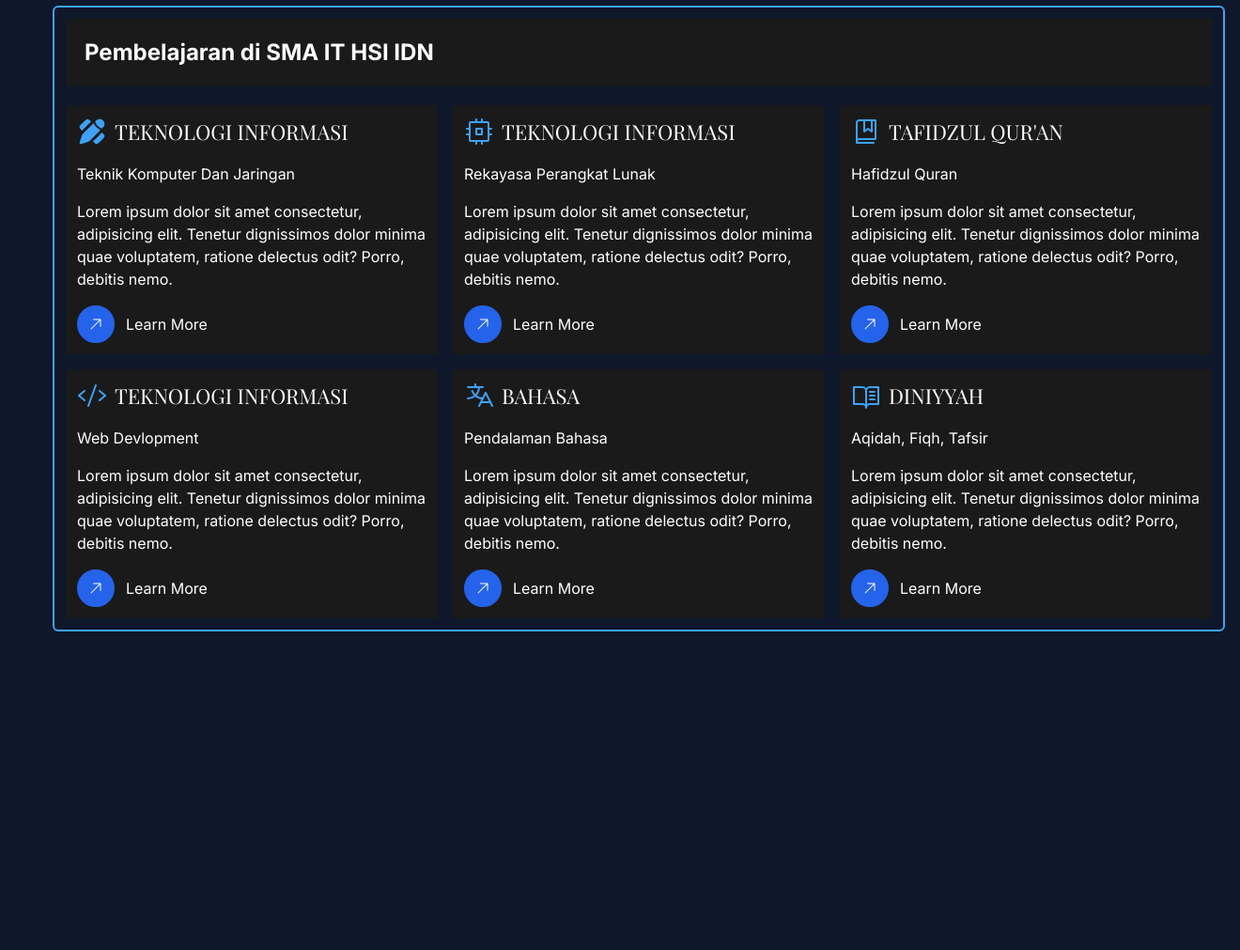
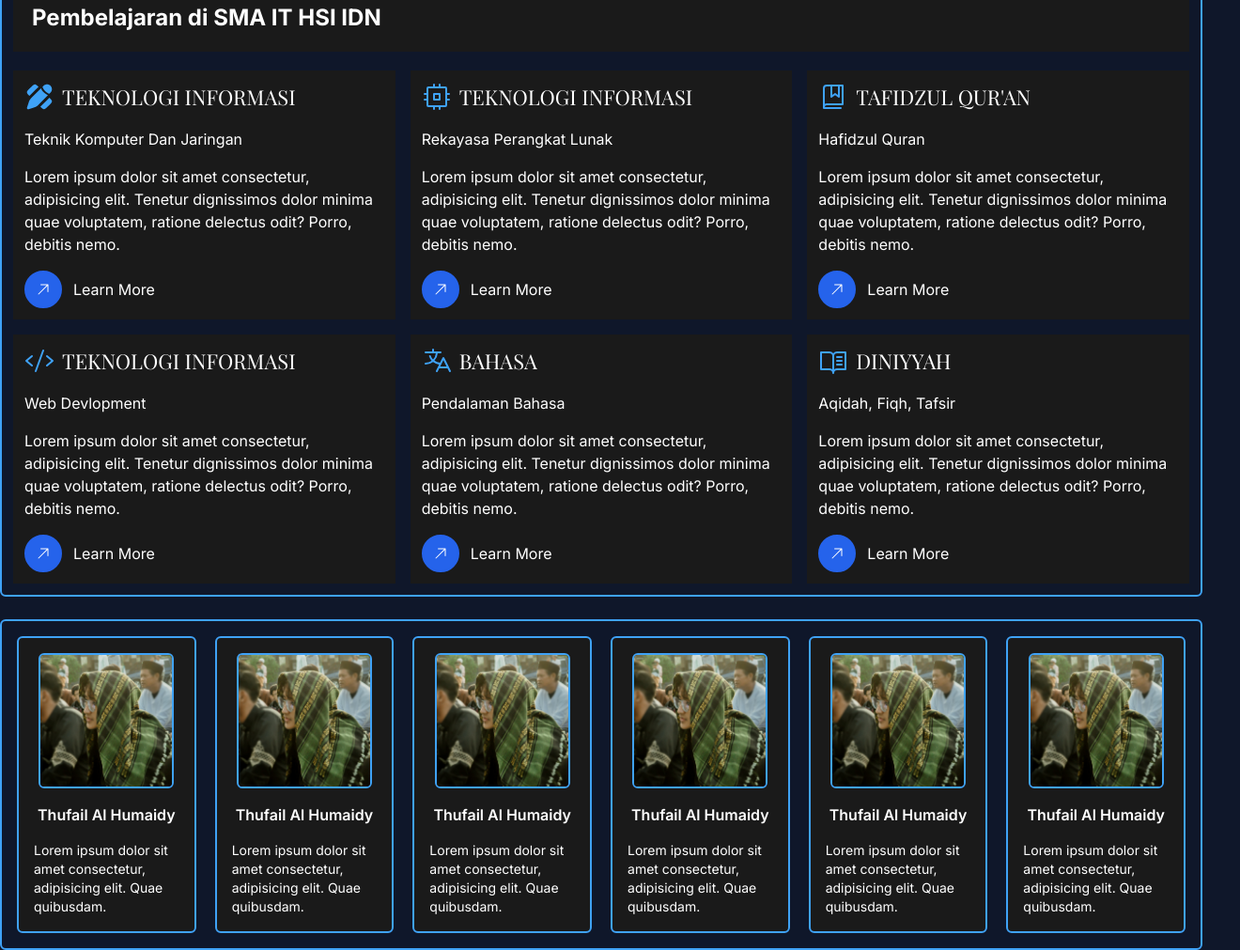
Before and after one commit to Thufail-Al-Humaidy/Web-Sekolah, a website: page index.html in a window 1280 px wide. Shown: the part 1015-2026 px from the top of the page at 94% size, 1320 px wide, since content can reach past the window. Before the commit the page ends 1687 px from the top, so only its background shows below. Drawn offline with nearby package versions, Linux system fonts and the light colour scheme; a web font is replaced by a local one.

Commit message:
membuat section muallim

```diff
--- a/index.html
+++ b/index.html
@@ -14,9 +14,9 @@
     />
   </head>
   <body class="bg-slate-900 text-white font-biasa">
-    <header class="px-4">
+    <header class="flex items-center p-3 md:p-0">
       <nav
-        class="bg-Dark10 p-3 flex justify-between rounded-md relative bungkus mt-5"
+        class="bg-Dark10 p-3 flex justify-between rounded-md relative container mx-auto mt-5"
       >
         <div class="logo flex items-center gap-3">
           <img
@@ -117,8 +117,8 @@
       </nav>
     </header>
     <!-- start section home -->
-    <section class="home">
-      <div class="bungkus flex flex-col gap-3">
+    <section class="home mt-5">
+      <div class="container mx-auto flex flex-col gap-5 p-3 md:p-0">
         <div class="flex gap-3 justify-between">
           <div class="rounded-md bg-Dark10 p-3 w-full flex items-center">
             <div class="content flex flex-col gap-4">
@@ -194,8 +194,8 @@
     </section>
     <!-- end section home -->
     <!-- start section reason -->
-    <section class="reason">
-      <div class="bungkus">
+    <section class="reason mt-6">
+      <div class="container mx-auto p-3 md:p-0">
         <div class="border-2 border-biru p-3 rounded-md">
           <div class="reason bg-Dark10 p-5 flex items-center w-full">
             <h1 class="text-2xl font-bold">
@@ -327,8 +327,8 @@
     </section>
     <!-- end section reason -->
     <!-- start section learn-->
-    <section class="learn">
-      <div class="bungkus">
+    <section class="learn mt-6">
+      <div class="container mx-auto p-3 md:p-0">
         <div class="border-2 border-biru p-3 rounded-md flex flex-col gap-5">
           <div class="reason bg-Dark10 p-5 flex items-center w-full">
             <h1 class="text-2xl font-bold">Pembelajaran di SMA IT HSI IDN</h1>
@@ -605,7 +605,133 @@
     </section>
     <!-- end section learn -->
     <!-- start section muallim -->
-    <section></section>
+    <section class="muallim mt-6" id="muallim">
+      <div class="container p-3 md:p-0 mx-auto">
+        <div
+          class="flex overflow-scroll p-4 gap-5 items-center border-2 border-biru rounded-md"
+          style="scrollbar-width: none"
+        >
+          <!-- Profil 1 -->
+          <div
+            class="profil flex flex-col items-center gap-4 bg-Dark10 p-4 border-2 border-biru rounded-md"
+          >
+            <div
+              class="photo overflow-hidden w-36 h-36 rounded-md border-2 border-biru"
+            >
+              <img
+                src="img/pp.jpeg"
+                class="object-cover w-full h-full"
+                alt="Foto Profil"
+              />
+            </div>
+            <h3 class="font-semibold">Thufail Al Humaidy</h3>
+            <p class="text-sm">
+              Lorem ipsum dolor sit amet consectetur, adipisicing elit. Quae
+              quibusdam.
+            </p>
+          </div>
+
+          <!-- Profil 2 -->
+          <div
+            class="profil flex flex-col items-center gap-4 bg-Dark10 p-4 border-2 border-biru rounded-md"
+          >
+            <div
+              class="photo overflow-hidden w-36 h-36 rounded-md border-2 border-biru"
+            >
+              <img
+                src="img/pp.jpeg"
+                class="object-cover w-full h-full"
+                alt="Foto Profil"
+              />
+            </div>
+            <h3 class="font-semibold">Thufail Al Humaidy</h3>
+            <p class="text-sm">
+              Lorem ipsum dolor sit amet consectetur, adipisicing elit. Quae
+              quibusdam.
+            </p>
+          </div>
+
+          <!-- Profil 3 -->
+          <div
+            class="profil flex flex-col items-center gap-4 bg-Dark10 p-4 border-2 border-biru rounded-md"
+          >
+            <div
+              class="photo overflow-hidden w-36 h-36 rounded-md border-2 border-biru"
+            >
+              <img
+                src="img/pp.jpeg"
+                class="object-cover w-full h-full"
+                alt="Foto Profil"
+              />
+            </div>
+            <h3 class="font-semibold">Thufail Al Humaidy</h3>
+            <p class="text-sm">
+              Lorem ipsum dolor sit amet consectetur, adipisicing elit. Quae
+              quibusdam.
+            </p>
+          </div>
+
+          <!-- Profil 4 -->
+          <div
+            class="profil flex flex-col items-center gap-4 bg-Dark10 p-4 border-2 border-biru rounded-md"
+          >
+            <div
+              class="photo overflow-hidden w-36 h-36 rounded-md border-2 border-biru"
+            >
+              <img
+                src="img/pp.jpeg"
+                class="object-cover w-full h-full"
+                alt="Foto Profil"
+              />
+            </div>
+            <h3 class="font-semibold">Thufail Al Humaidy</h3>
+            <p class="text-sm">
+              Lorem ipsum dolor sit amet consectetur, adipisicing elit. Quae
+              quibusdam.
+            </p>
+          </div>
+          <!-- Profil 4 -->
+          <div
+            class="profil flex flex-col items-center gap-4 bg-Dark10 p-4 border-2 border-biru rounded-md"
+          >
+            <div
+              class="photo overflow-hidden w-36 h-36 rounded-md border-2 border-biru"
+            >
+              <img
+                src="img/pp.jpeg"
+                class="object-cover w-full h-full"
+                alt="Foto Profil"
+              />
+            </div>
+            <h3 class="font-semibold">Thufail Al Humaidy</h3>
+            <p class="text-sm">
+              Lorem ipsum dolor sit amet consectetur, adipisicing elit. Quae
+              quibusdam.
+            </p>
+          </div>
+          <!-- Profil 4 -->
+          <div
+            class="profil flex flex-col items-center gap-4 bg-Dark10 p-4 border-2 border-biru rounded-md"
+          >
+            <div
+              class="photo overflow-hidden w-36 h-36 rounded-md border-2 border-biru"
+            >
+              <img
+                src="img/pp.jpeg"
+                class="object-cover w-full h-full"
+                alt="Foto Profil"
+              />
+            </div>
+            <h3 class="font-semibold">Thufail Al Humaidy</h3>
+            <p class="text-sm">
+              Lorem ipsum dolor sit amet consectetur, adipisicing elit. Quae
+              quibusdam.
+            </p>
+          </div>
+        </div>
+      </div>
+    </section>
+
     <!-- end section muallim -->
 
     <script src="script.js"></script>
```
Also changed, not shown: script.js (+23 -0 lines), src/input.css (+20 -0 lines), img/pp.jpeg (added), src/output.css.
